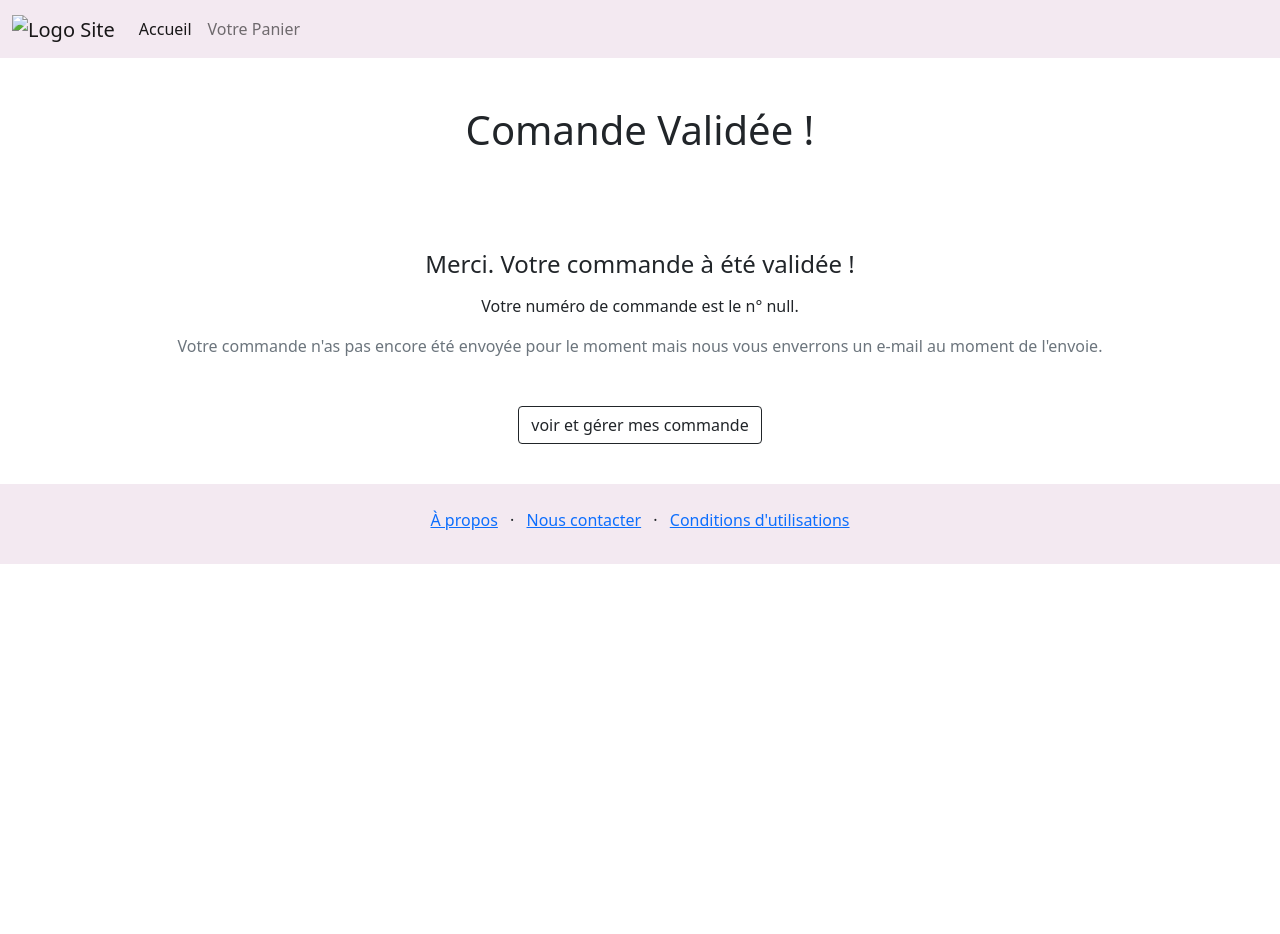
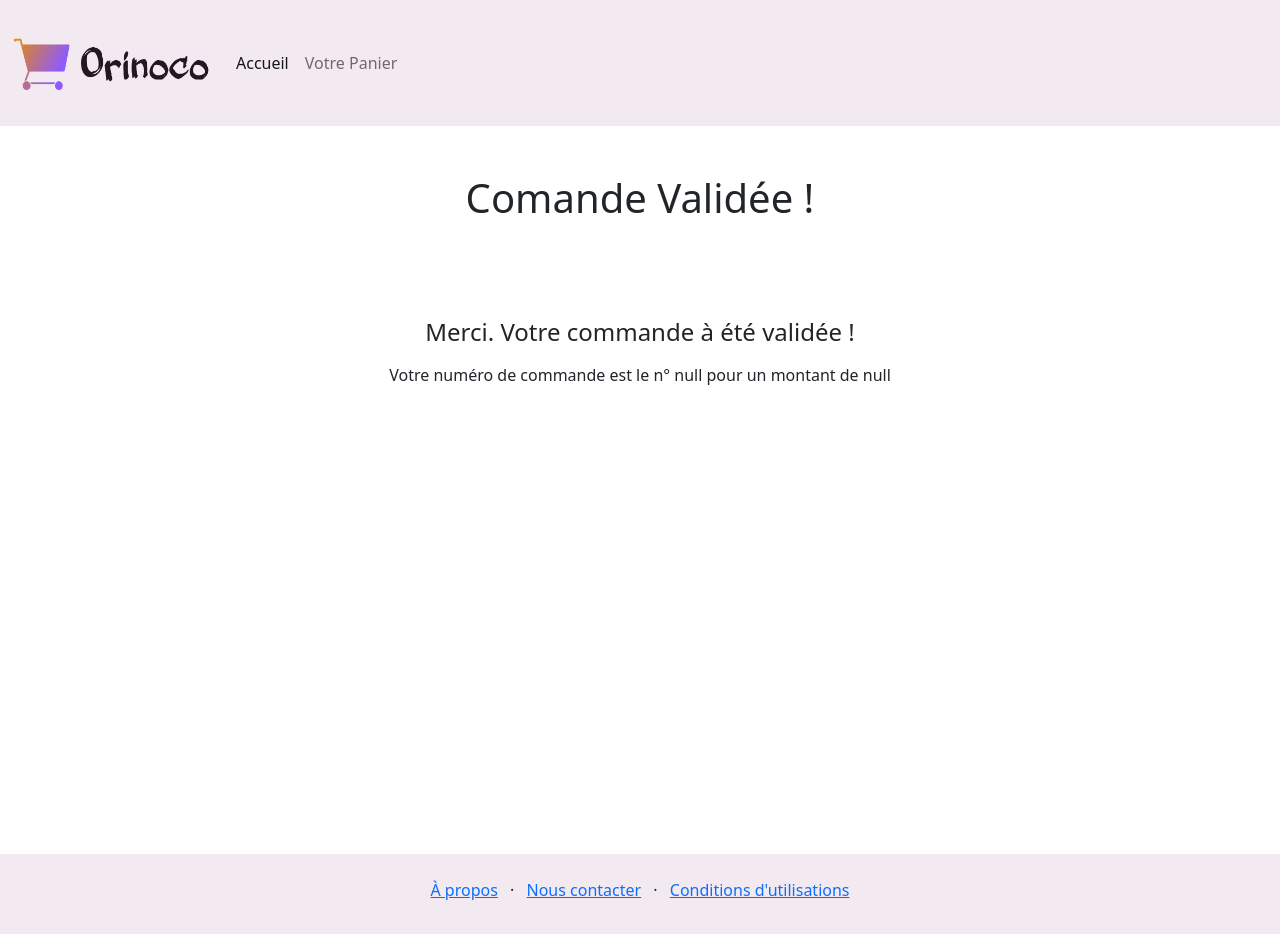
Before and after one commit to ValerianFillonneau/OCP5, a website: page front-end/checkout.html in a window 1280 px wide. Before the commit the page ends 800 px from the top, so only its background shows below. Drawn offline with nearby package versions, Linux system fonts and the light colour scheme.

Commit message:
final add

```diff
--- a/front-end/checkout.html
+++ b/front-end/checkout.html
@@ -7,7 +7,7 @@
     <meta name="viewport" content="width=device-width, initial-scale=1.0">
     <link href="https://cdn.jsdelivr.net/npm/bootstrap@5.0.0-beta3/dist/css/bootstrap.min.css" rel="stylesheet"
         integrity="sha384-eOJMYsd53ii+scO/bJGFsiCZc+5NDVN2yr8+0RDqr0Ql0h+rP48ckxlpbzKgwra6" crossorigin="anonymous">
-    <link rel="stylesheet" href="../css/style.css">
+    <link rel="stylesheet" href="./css/style.css">
     <title>Orinoco</title>
 </head>
 
@@ -17,7 +17,7 @@
             <div class="row">
                 <div class="col navbar navbar-expand-lg navbar-light bg-custom">
                     <a href="index.html" class="navbar-brand">
-                        <img src="../serveur/images/logo.png" width="200" height="100" alt="Logo Site">
+                        <img src="./image/logo.png" width="200" height="100" alt="Logo Site">
                     </a>
                     <button class="navbar-toggler" type="button" data-bs-toggle="collapse"
                         data-bs-target="#navbarContent">
@@ -46,15 +46,12 @@
         </div>
     </section>
 
-    <section class="pb-5">
+    <section class="pb-5" style="min-height: 70vh;">
         <div class="container text-center">
             <h4 class="mb-3 ff-base">Merci. Votre commande à été validée !</h4>
             <div id="orderContainer">
 
             </div>
-            <p class="text-muted mb-5">Votre commande n'as pas encore été envoyée pour le moment mais nous vous
-                enverrons un e-mail au moment de l'envoie.</p>
-            <p> <a class="btn btn-outline-dark" href="store.html">voir et gérer mes commande</a></p>
         </div>
     </section>
 
--- a/front-end/js/checkout.js
+++ b/front-end/js/checkout.js
@@ -1,17 +1,18 @@
 window.onload = function() {
     let searchParams = new URLSearchParams(window.location.search);
     let orderId = searchParams.get("orderId")
+    let price = searchParams.get("price")
 
-    getOrder(orderId)
+    getOrder(orderId, price)
 }
 /**
  * Récupère un numéro de commande par son ID puis l'affiche
  * @param {string} orderId
  */
-function getOrder(orderId) {
+function getOrder(orderId, price) {
 
     let container = document.getElementById("orderContainer")
-    let html = `<p> Votre numéro de commande est le n° ${orderId}.`;
+    let html = `<p> Votre numéro de commande est le n° ${orderId} pour un montant de ${price}`;
     container.innerHTML += html
 
 }
--- a/front-end/js/index.js
+++ b/front-end/js/index.js
@@ -1,3 +1,6 @@
+/**
+ * Charge la fonction au chargement de la page
+ */
 window.onload = function() {
     getProducts()
 }
```
Also changed, not shown: front-end/index.html (+1 -1 lines), front-end/js/store.js (+18 -15 lines), front-end/product.html (+1 -2 lines), front-end/store.html (+1 -1 lines), front-end/image/logo.png (added).
